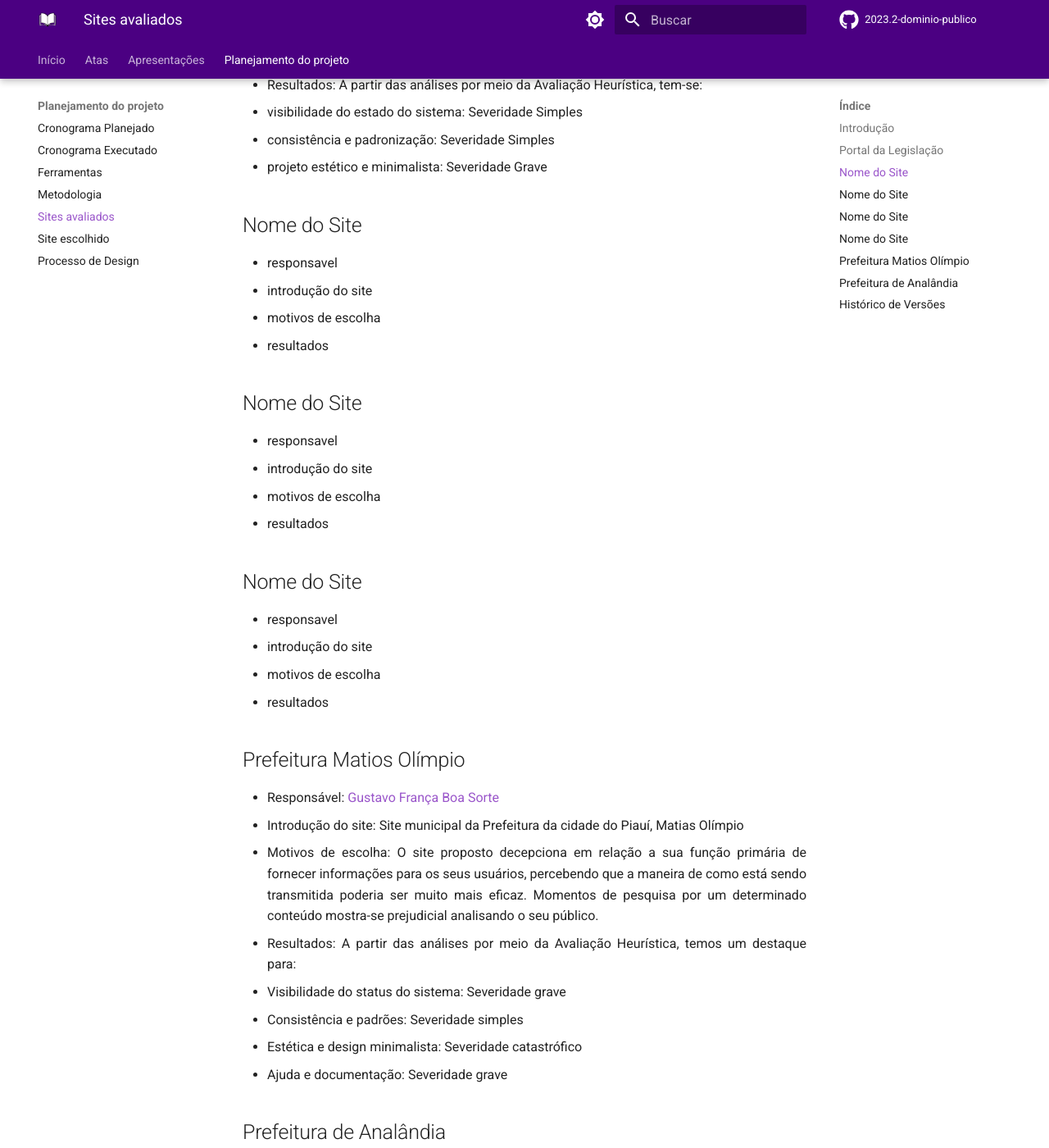
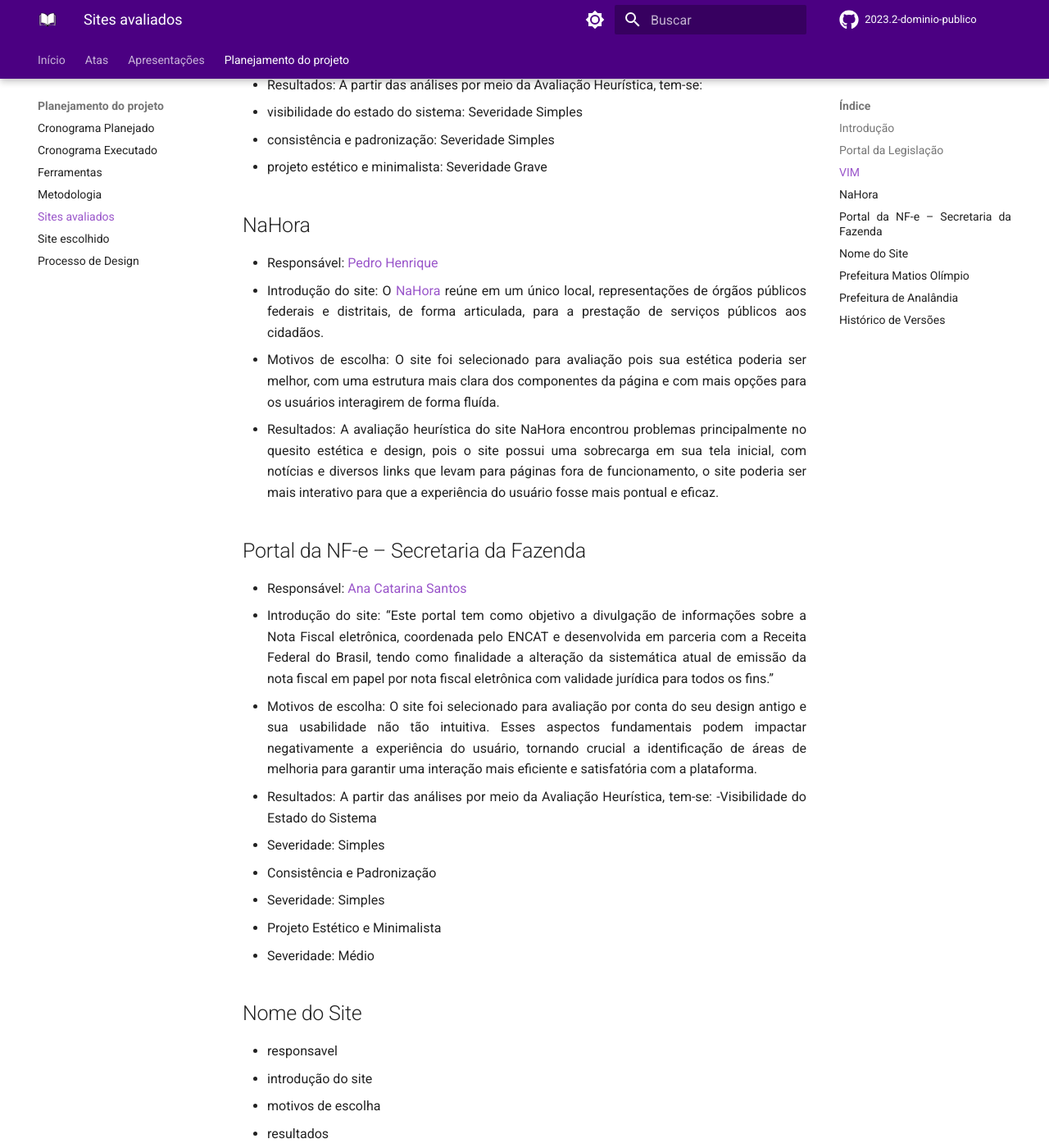
Before and after one commit to Interacao-Humano-Computador/2023.2-Dominio-Publico, an MkDocs documentation site: the page built from docs/planejamento/sites_avaliados.md, in a window 1280 px wide and 1400 px high, scrolled down 909 px. Shown: the whole window at 82% size. Built offline with MkDocs 1.6.1 and Material for MkDocs 9.7.7, drawn with Linux system fonts in a browser that asks for light colours; comment, search, counter and statistics services are not loaded.

Commit message:
Atualização dos sites avaliados

```diff
--- a/docs/planejamento/sites_avaliados.md
+++ b/docs/planejamento/sites_avaliados.md
@@ -15,7 +15,7 @@
 
 **A avaliação na íntegra pode ser encontrada [aqui](/docs/assets/AvalicaoLegislativo.pdf).**
 
-## Nome do Site
+## VIM
 
 - Responsável: [Victor Hugo](https://github.com/ViictorHugoo)
 - Introdução: [Vim](https://www.vim.org) é um editor de texto para sitemas UNIX.
@@ -25,19 +25,25 @@
 - consistência e padronização: Severidade Simples
 - projeto estético e minimalista: Severidade Grave
 
-## Nome do Site
+## NaHora
 
-- responsavel
-- introdução do site
-- motivos de escolha
-- resultados
+- Responsável: [Pedro Henrique](https://github.com/pedro-hsf)
+- Introdução do site: O [NaHora](https://www.nahora.df.gov.br/) reúne em um único local, representações de órgãos públicos federais e distritais, de forma articulada, para a prestação de serviços públicos aos cidadãos.
+- Motivos de escolha: O site foi selecionado para avaliação pois sua estética poderia ser melhor, com uma estrutura mais clara dos componentes da página e com mais opções para os usuários interagirem de forma fluída.
+- Resultados: A avaliação heurística do site NaHora encontrou problemas principalmente no quesito estética e design, pois o site possui uma sobrecarga em sua tela inicial, com notícias e diversos links que levam para páginas fora de funcionamento, o site poderia ser mais interativo para que a experiência do usuário fosse mais pontual e eficaz.
 
-## Nome do Site
+## Portal da NF-e – Secretaria da Fazenda
 
-- responsavel
-- introdução do site
-- motivos de escolha
-- resultados
+- Responsável: [Ana Catarina Santos](https://github.com/an4catarina)
+- Introdução do site: “Este portal tem como objetivo a divulgação de informações sobre a Nota Fiscal eletrônica, coordenada pelo ENCAT e desenvolvida em parceria com a Receita Federal do Brasil, tendo como finalidade a alteração da sistemática atual de emissão da nota fiscal em papel por nota fiscal eletrônica com validade jurídica para todos os fins.”
+- Motivos de escolha: O site foi selecionado para avaliação por conta do seu design antigo e sua usabilidade não tão intuitiva. Esses aspectos fundamentais podem impactar negativamente a experiência do usuário, tornando crucial a identificação de áreas de melhoria para garantir uma interação mais eficiente e satisfatória com a plataforma.
+- Resultados: A partir das análises por meio da Avaliação Heurística, tem-se:
+   -Visibilidade do Estado do Sistema
+   - Severidade: Simples
+   - Consistência e Padronização
+   - Severidade: Simples
+   - Projeto Estético e Minimalista
+   - Severidade: Médio
 
 ## Nome do Site
 
```
